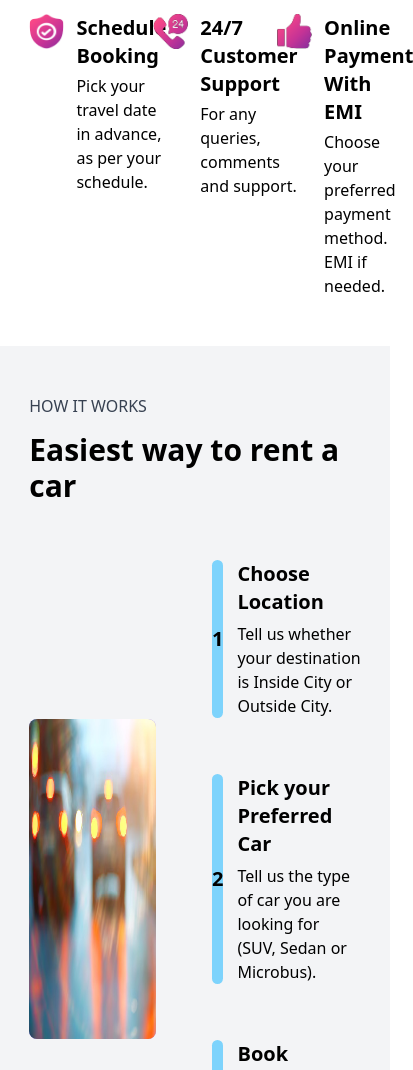
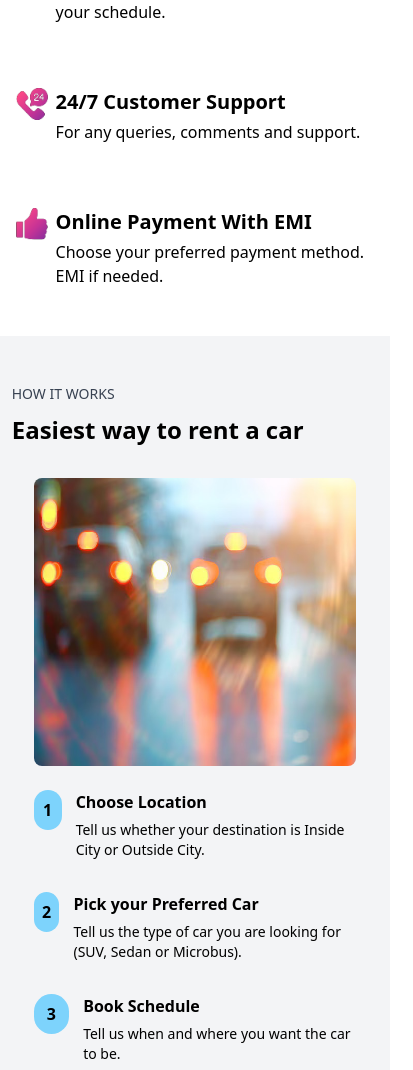
Before and after one commit to MoniruzzamanBillal/car-rental, a plain HTML site: page index.html in a window 390 px wide. Shown: the part 762-1832 px from the top of the page, 413 px wide, since content can reach past the window. Drawn offline with nearby package versions, Linux system fonts and the light colour scheme.

Commit message:
basic responsive added

```diff
--- a/index.html
+++ b/index.html
@@ -146,7 +146,7 @@
 
         <!-- ! body container starts  -->
         <div class="bodyContainer min-h-screen">
-          <!-- * hero section starts  -->
+          <!-- ! hero section starts  -->
           <section
             class="heroSection relative bgImage h-[31rem] lg:h-[24rem]"
             style="background-image: url(./images/bannerBg.png)"
@@ -328,24 +328,32 @@
             </div>
             <!-- * hero section ends -->
           </section>
-          <!-- * hero section ends  -->
+          <!-- ! hero section ends  -->
 
-          <!-- * why choose us section starts  -->
-          <div class="whyChooseUsContainer py-12">
-            <div class="whyChooseUsWrapper w-[85%] m-auto">
-              <h1 class="font-medium pb-4 text-gray-700">WHY CHOOSE US?</h1>
+          <!-- ! why choose us section starts  -->
+          <section class="whyChooseUsContainer py-12">
+            <div
+              class="whyChooseUsWrapper w-[92%] sm:w-[90%] md:w-[85%] m-auto"
+            >
+              <h1
+                class="font-medium pb-2.5 md:pb-4 text-gray-700 text-sm md:text-base"
+              >
+                WHY CHOOSE US?
+              </h1>
 
-              <h1 class="font-semibold text-3xl">
+              <h1 class="font-semibold text-2xl md:text-3xl">
                 Best Price. Quality Service.
               </h1>
 
-              <div class="serviceCards mt-16 grid grid-cols-3 gap-x-10">
+              <div
+                class="serviceCards mt-12 md:mt-16 grid grid-cols-1 sm:grid-cols-2 md:grid-cols-3 gap-x-6 lg:gap-x-10 gap-y-16"
+              >
                 <!-- * service 1  -->
                 <!-- service card starts  -->
-                <div class="serviceCard flex gap-x-3">
+                <div class="serviceCard flex gap-x-2 md:gap-x-3">
                   <!-- left section  -->
                   <div class="serviceCardLeft">
-                    <div class="icon size-[2.2rem]">
+                    <div class="icon size-[2rem] lg:size-[2.2rem]">
                       <img
                         src="./images/icon/schedule.png"
                         class="w-full h-full"
@@ -356,20 +364,24 @@
                   <!-- right section  -->
                   <div class="serviceCardRight">
                     <!-- service heading  -->
-                    <h1 class="text-xl font-semibold mb-1">Schedule Booking</h1>
-                    <h1 class="">
+                    <h1
+                      class="text-base sm:text-lg md:text-xl font-semibold mb-1"
+                    >
+                      Schedule Booking
+                    </h1>
+                    <p class="">
                       Pick your travel date in advance, as per your schedule.
-                    </h1>
+                    </p>
                   </div>
                 </div>
                 <!-- service card ends  -->
 
                 <!-- * service 2  -->
                 <!-- service card starts  -->
-                <div class="serviceCard flex gap-x-3">
+                <div class="serviceCard flex gap-x-2 md:gap-x-3">
                   <!-- left section  -->
                   <div class="serviceCardLeft">
-                    <div class="icon size-[2.2rem]">
+                    <div class="icon size-[2rem] lg:size-[2.2rem]">
                       <img
                         src="./images/icon/customerSuport.png"
                         class="w-full h-full"
@@ -390,10 +402,10 @@
 
                 <!-- * service 3  -->
                 <!-- service card starts  -->
-                <div class="serviceCard flex gap-x-3">
+                <div class="serviceCard flex gap-x-2 md:gap-x-3">
                   <!-- left section  -->
                   <div class="serviceCardLeft">
-                    <div class="icon size-[2.2rem]">
+                    <div class="icon size-[2rem] lg:size-[2.2rem]">
                       <img
                         src="./images/icon/like.png"
                         class="w-full h-full"
@@ -417,52 +429,64 @@
                 <!--  -->
               </div>
             </div>
-          </div>
-          <!-- * why choose us section ends  -->
+          </section>
+          <!-- ! why choose us section ends  -->
 
-          <!-- * how it works section starts  -->
-          <div class="howItWorksContainer py-12 bg-gray-100">
-            <div class="howItWorksWrapper w-[85%] m-auto">
-              <h1 class="font-medium pb-3.5 text-gray-700">HOW IT WORKS</h1>
+          <!-- ! how it works section starts  -->
+          <section class="howItWorksContainer py-12 bg-gray-100">
+            <div class="howItWorksWrapper w-[94%] md:w-[90%] lg:w-[85%] m-auto">
+              <h1
+                class="font-medium pb-2.5 md:pb-4 text-gray-700 text-sm md:text-base"
+              >
+                HOW IT WORKS
+              </h1>
 
-              <h1 class="font-semibold text-3xl">Easiest way to rent a car</h1>
+              <h1 class="font-semibold text-2xl md:text-3xl">
+                Easiest way to rent a car
+              </h1>
 
               <div
-                class="contentSection mt-14 flex gap-x-14 items-center justify-between"
+                class="contentSection mt-8 sm:mt-10 md:mt-14 flex flex-col md:flex-row gap-y-6 md:gap-y-0 gap-x-0 md:gap-x-5 lg:gap-x-8 items-center justify-between"
               >
                 <!-- * content left starts -->
-                <div
-                  class="contentLeft bg-violet-400 w-[46%] h-[20rem] bgImage rounded-lg overflow-auto"
+                <section
+                  class="contentLeft w-[88%] sm:w-[80%] md:w-[48%] h-[18rem] md:h-[22rem] lg:h-[20rem] bgImage rounded-lg overflow-auto"
                 >
                   <img
                     src="./images/howWorks.jpg"
                     class="w-full h-full"
                     alt=""
                   />
-                </div>
+                </section>
                 <!-- * content left ends-->
 
                 <!-- * content right starts -->
-                <div class="contentRight w-[54%] flex flex-col gap-y-14">
+                <section
+                  class="contentRight w-[88%] sm:w-[80%] md:w-[52%] flex flex-col gap-y-8 sm:gap-y-10 md:gap-y-14"
+                >
                   <!-- * content 1  -->
                   <!-- content card starts  -->
                   <div class="contentCard flex gap-x-3.5">
                     <!-- left section  -->
                     <div
-                      class="contentCardLeft w-[8%] bg-sky-300 flex justify-center items-center rounded-full"
+                      class="contentCardLeft size-[2.5rem] sm:size-[3rem] md:size-[3.2rem] bg-sky-300 flex justify-center items-center rounded-full"
                     >
-                      <h1 class="font-semibold text-xl">1</h1>
+                      <h1 class="font-semibold text-base sm:text-lg lg:text-xl">
+                        1
+                      </h1>
                     </div>
                     <!-- right section  -->
-                    <div class="contentCardRight w-[92%]">
+                    <div class="contentCardRight">
                       <!-- service heading  -->
-                      <h1 class="text-xl font-semibold mb-1.5">
+                      <h1
+                        class="font-bold sm:font-semibold mb-1.5 text-base sm:text-lg lg:text-xl"
+                      >
                         Choose Location
                       </h1>
-                      <h1 class="">
+                      <p class="text-sm sm:text-base">
                         Tell us whether your destination is Inside City or
                         Outside City.
-                      </h1>
+                      </p>
                     </div>
                   </div>
                   <!-- content card ends  -->
@@ -472,20 +496,24 @@
                   <div class="contentCard flex gap-x-3.5">
                     <!-- left section  -->
                     <div
-                      class="contentCardLeft w-[8%] bg-sky-300 flex justify-center items-center rounded-full"
+                      class="contentCardLeft size-[2.5rem] sm:size-[3rem] md:size-[3.2rem] bg-sky-300 flex justify-center items-center rounded-full"
                     >
-                      <h1 class="font-semibold text-xl">2</h1>
+                      <h1 class="font-semibold text-base sm:text-lg lg:text-xl">
+                        2
+                      </h1>
                     </div>
                     <!-- right section  -->
-                    <div class="contentCardRight w-[92%]">
+                    <div class="contentCardRight">
                       <!-- service heading  -->
-                      <h1 class="text-xl font-semibold mb-1.5">
+                      <h1
+                        class="font-bold sm:font-semibold mb-1.5 text-base sm:text-lg lg:text-xl"
+                      >
                         Pick your Preferred Car
                       </h1>
-                      <h1 class="">
+                      <p class="text-sm sm:text-base">
                         Tell us the type of car you are looking for (SUV, Sedan
                         or Microbus).
-                      </h1>
+                      </p>
                     </div>
                   </div>
                   <!-- content card ends  -->
@@ -495,39 +523,49 @@
                   <div class="contentCard flex gap-x-3.5">
                     <!-- left section  -->
                     <div
-                      class="contentCardLeft w-[8%] bg-sky-300 flex justify-center items-center rounded-full"
+                      class="contentCardLeft size-[2.5rem] sm:size-[3rem] md:size-[3.2rem] bg-sky-300 flex justify-center items-center rounded-full"
                     >
-                      <h1 class="font-semibold text-xl">3</h1>
+                      <h1 class="font-semibold text-base sm:text-lg lg:text-xl">
+                        3
+                      </h1>
                     </div>
                     <!-- right section  -->
-                    <div class="contentCardRight w-[92%]">
+                    <div class="contentCardRight">
                       <!-- service heading  -->
-                      <h1 class="text-xl font-semibold mb-1.5">
+                      <h1
+                        class="font-bold sm:font-semibold mb-1.5 text-base sm:text-lg lg:text-xl"
+                      >
                         Book Schedule
                       </h1>
-                      <h1 class="">
+                      <p class="text-sm sm:text-base">
                         Tell us when and where you want the car to be.
-                      </h1>
+                      </p>
                     </div>
                   </div>
                   <!-- content card ends  -->
 
                   <!--  -->
-                </div>
+                </section>
                 <!-- * content right ends-->
 
                 <!--  -->
               </div>
               <!--  -->
             </div>
-          </div>
-          <!-- * how it works section ends  -->
+          </section>
+          <!-- ! how it works section ends  -->
 
           <!-- * testimonial section starts  -->
-          <div class="testimonialContainer py-12">
+          <section class="testimonialContainer py-12">
             <div class="testimonialWrapper w-[85%] m-auto">
-              <h1 class="font-medium pb-3 text-gray-700">TESTIMONIALS</h1>
-              <h1 class="font-semibold text-3xl">What others say about us</h1>
+              <h1
+                class="font-medium pb-2.5 md:pb-4 text-gray-700 text-sm md:text-base"
+              >
+                TESTIMONIALS
+              </h1>
+              <h1 class="font-semibold text-2xl md:text-3xl">
+                What others say about us
+              </h1>
 
               <!-- * testimonial container starts  -->
 
@@ -653,7 +691,7 @@
               </div>
               <!-- * testimonial container ends  -->
             </div>
-          </div>
+          </section>
           <!-- * testimonial section ends  -->
 
           <!-- * footer starts  -->
```
